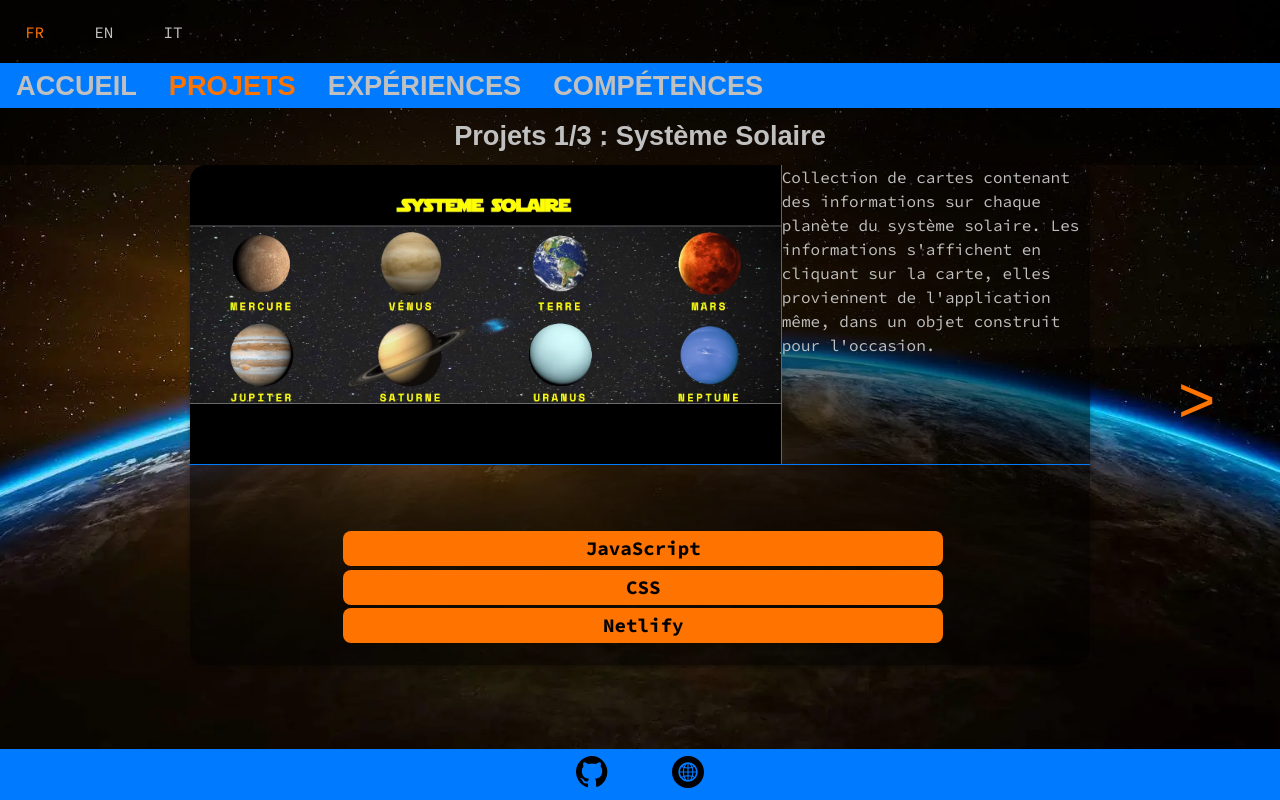
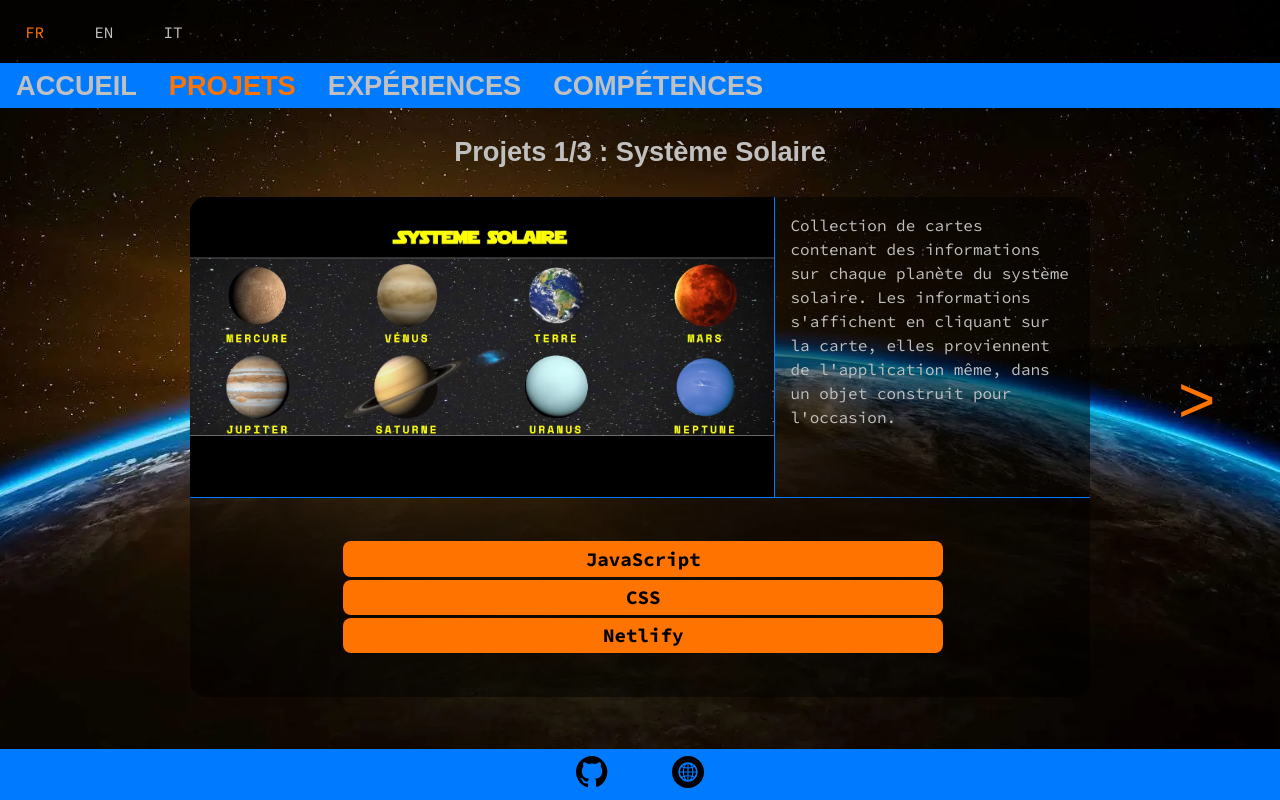
Before and after one commit to MaTor97/portfolio, a React (Vite) app: page / in a window 1280 px wide. Both pictures are taken after a click on the item "PROJETS". Built offline with nearby package versions, Linux system fonts and the light colour scheme; a web font is replaced by a local one.

Commit message:
derniers ajustements size

```diff
--- a/src/components/ProjectCard.jsx
+++ b/src/components/ProjectCard.jsx
@@ -4,6 +4,8 @@ import {GithubSVG, VisitSVG} from '../../public/data/svg';
 const ProjectCard = ({ project, language }) => {
     return (
         <div className="card">
+
+            <div className="project-card">
                 <a
                     className="circle"
                     href={project.demo}
@@ -15,17 +17,18 @@ const ProjectCard = ({ project, language }) => {
                         <img src={project.image2} alt={project.title[language]} loading="lazy" />
                     </picture>
                 </a>
-            <div className="project-card">
                 <p id='description'>
                     {project.description[language]}
                 </p>
+            </div>
             <div className="tech">{project.technologies.map(tech => {
                     return (
                         <ul className="tech__item" key={tech}>
                             <li>{tech}</li>
                         </ul>
                     )
-                })} { }</div>
+                })} { }
+            </div>
             <div className="project-card-text">
                     <div className="project-card__links">
                         <a className="circle" href={project.github} target="_blank" rel="noreferrer">
@@ -38,8 +41,6 @@ const ProjectCard = ({ project, language }) => {
 
                 </div>
         </div>
-
-        </div>
     );
 }
 
--- a/src/style/_app.scss
+++ b/src/style/_app.scss
@@ -75,11 +75,9 @@ h1, h2, h3, h4, h5, h6 {
   align-items: center;
 
   h2 {
-
+    margin: 1.5rem;
     font-size: 1.7rem;
-    padding: .5rem 0;
     text-align: center;
-    background-color: $primaryTransparent;
     width: 100%;
   }
 
--- a/src/style/_cv.scss
+++ b/src/style/_cv.scss
@@ -67,17 +67,14 @@
         width: 100%;
         height: 75dvh;
         margin: auto;
-        border-radius: 1rem;
         overflow: hidden;
-
-        h3 {
-            border-bottom: 1px solid $borders;
-        }
 
         .content {
             display: flex;
             justify-content: space-between;
             align-items: center;
+            border-bottom: 1px solid $borders;
+            border-top: 1px solid $borders;
 
             .desc {
                 .imgContainer {
@@ -86,9 +83,8 @@
                     height: 300px;
                     overflow: hidden;
                     align-items: center;
+                    border-radius: 0;
                     justify-content: center;
-                    border-right: 1px solid $borders;
-                    border-bottom: 1px solid $borders;
 
                     img {
                         width: 100%;
@@ -96,6 +92,7 @@
                         border: none;
                         object-fit: cover;
                         object-position: center;
+                        border-radius: 0;
                     }
                 }
 
@@ -105,7 +102,6 @@
                     width: 95%;
                     height: auto;
                     margin: auto;
-                    border: 1px solid $borders;
                     margin: .5rem 1rem;
                     padding: 1rem;
                 }
@@ -116,7 +112,7 @@
                 width: 90%;
                 overflow: scroll;
                 scrollbar-width: none;
-                border-bottom: 1px solid $borders;
+                border-left: 1px solid $borders;
             }
         }
     }
@@ -127,55 +123,19 @@
         width: 900px;
         height: 500px;
         margin: auto;
-        border-radius: 1rem;
-        overflow: hidden;
-
-        h3 {
-            border-bottom: 1px solid $borders;
-        }
+        border-radius: .7rem;
 
         .content {
-            display: flex;
-            justify-content: space-between;
-            align-items: center;
-
             .desc {
                 .imgContainer {
-                    display: flex;
-                    width: 100%;
-                    height: 300px;
-                    overflow: hidden;
-                    align-items: center;
-                    justify-content: center;
-                    border-right: 1px solid $borders;
-                    border-bottom: 1px solid $borders;
-
-                    img {
-                        width: 100%;
-                        height: 300px;
-                        border: none;
-                        object-fit: cover;
-                        object-position: center;
-                    }
+                    min-width: 550px;
                 }
-
                 p {
                     position: absolute;
                     border-radius: 0;
                     width: 850px;
                     height: 120px;
-                    margin: auto;
-                    border: 1px solid $borders;
-                    margin: .5rem 1rem;
                 }
-            }
-
-            ul {
-                height: 300px;
-                width: 380px;
-                overflow: scroll;
-                scrollbar-width: none;
-                border-bottom: 1px solid $borders;
             }
         }
     }
--- a/src/style/_projects.scss
+++ b/src/style/_projects.scss
@@ -1,11 +1,10 @@
 .card {
     background-color: $primaryTransparent;
-    box-shadow: 0 2px 5px $shadow;
     display: flex;
     flex-direction: column;
-    justify-content: space-between;
     font-family: 'source code pro', sans-serif;
 
+    .project-card {
         a {
             picture {
                 img {
@@ -22,17 +21,20 @@
             margin: .5rem auto;
             border-radius: .5rem;
         }
+    }
 
     .tech {
         text-align: center;
+
+        ul {
+            width: 80%;
             margin: auto;
-            padding-bottom: 3rem;
 
             li {
                 list-style: none;
-                padding: .2rem 1rem;
+                padding: .2rem;
                 margin: 1rem auto;
-                width: 80%;
+                width: 100%;
                 border-radius: .5rem;
                 font-size: 1.2rem;
                 font-weight: 700;
@@ -41,11 +43,9 @@
 
             }
         }
-
-        .project-card {
+    }
 
     .project-card-text {
-
         .project-card__links {
             padding: .4rem;
             position: fixed;
@@ -65,49 +65,26 @@
                     width: auto;
                 }
             }
-
-
-                }
-
-
         }
     }
 }
 
-@media (min-width: 540px) {
-    .card {
-        a {
-            picture {
-                display: flex;
-                width: 100%;
-                align-items: center;
-                justify-content: center;
-
-                img {
-                    max-width: 600px;
-                    height: auto;
-                    border: 1px solid $wordPrimary;
-                }
-            }
-        }
-    }
-
-    .project-card {
-        max-width: 600px;
-        margin: 0 auto;
-    }
-}
-
-@media (min-width: 768px) {
+@media (min-width: 900px) {
     .card {
         width: 900px;
         height: 500px;
+        border-radius: 1rem;
         margin: auto;
-        border-radius: 1rem;
         overflow: hidden;
-        flex-direction: row;
+        flex-direction: column;
         justify-content: space-between;
         padding: 0;
+
+        .project-card {
+            width: 100%;
+            padding: 0;
+            display: flex;
+            border-bottom: 1px solid $borders;
 
             a {
                 picture {
@@ -117,8 +94,6 @@
                     overflow: hidden;
                     align-items: center;
                     justify-content: center;
-                border-right: 1px solid $borders;
-                border-bottom: 1px solid $borders;
 
                     img {
                         width: auto;
@@ -128,25 +103,21 @@
                     }
                 }
             }
-    }
-
-    .project-card {
-        width: 100%;
-        padding: 0;
 
             #description {
                 border-radius: 0;
                 width: 320px;
                 height: 300px;
                 margin: 0;
+                padding: 1rem;
                 overflow: scroll;
                 scrollbar-width: none;
-            border-bottom: 1px solid $borders;
+                border-left: 1px solid $borders;
+            }
         }
 
         .tech {
-            position: absolute;
-            width: 70%;
+            width: 100%;
             left: 15%;
             top: 66%;
 
```
Lines whose indentation alone changed are shown as unchanged.
